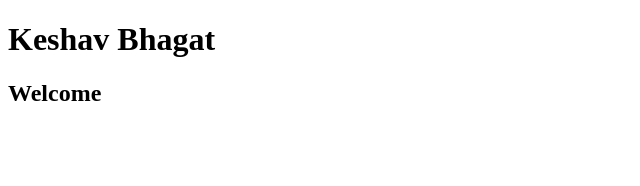
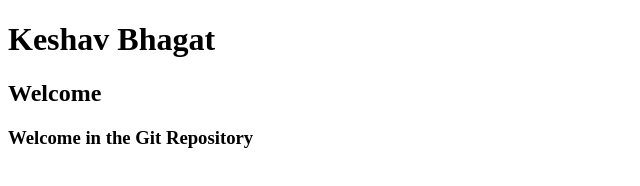
Before and after one commit to keshavbhagat/FirstGitProject, a plain HTML site: page index.html in a window 1280 px wide. Shown: the whole page, without its empty margins (0-640 px from the left). Drawn offline with Linux system fonts and the light colour scheme.

Commit message:
Changing For H3

```diff
--- a/index.html
+++ b/index.html
@@ -9,5 +9,6 @@
 <body>
     <h1>Keshav Bhagat</h1>
     <h2>Welcome</h2>
+    <h3>Welcome in the Git Repository</h3>
 </body>
 </html>
```
